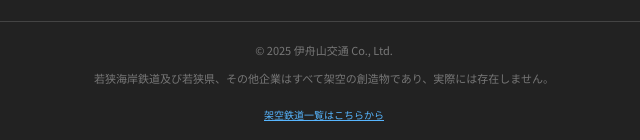
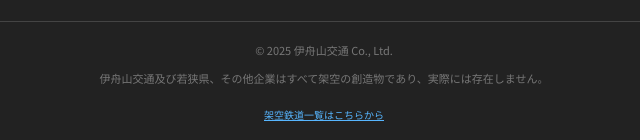
Before and after one commit to Fictional-Railway/Ifunesan-Bus, a plain HTML site: page index.html in a window 1280 px wide. Shown: the part 1789-1929 px from the top of the page, 316-956 px from the left. Drawn offline with Linux system fonts and the light colour scheme.

Commit message:
Update index.html

```diff
--- a/index.html
+++ b/index.html
@@ -189,7 +189,7 @@
         </div>
         <div class="container">
             <p class="footer-copy">&copy; 2025 伊舟山交通 Co., Ltd.</p>
-            <p class="footer-copy">若狭海岸鉄道及び若狭県、その他企業はすべて架空の創造物であり、実際には存在しません。</p>
+            <p class="footer-copy">伊舟山交通及び若狭県、その他企業はすべて架空の創造物であり、実際には存在しません。</p>
             <a style="color: rgb(87, 182, 255); display: block; text-align: center; font-size: 10px; margin-top: 10px;" href="https://fictional-railway.github.io/myrailways/">架空鉄道一覧はこちらから</a>
         </div>
     </footer>
```
